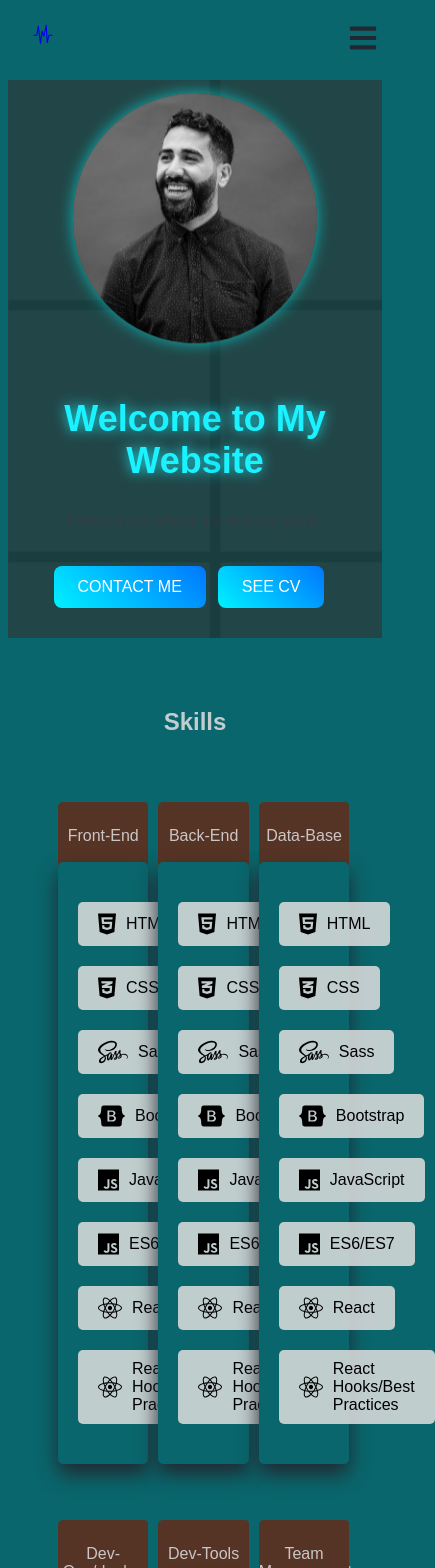
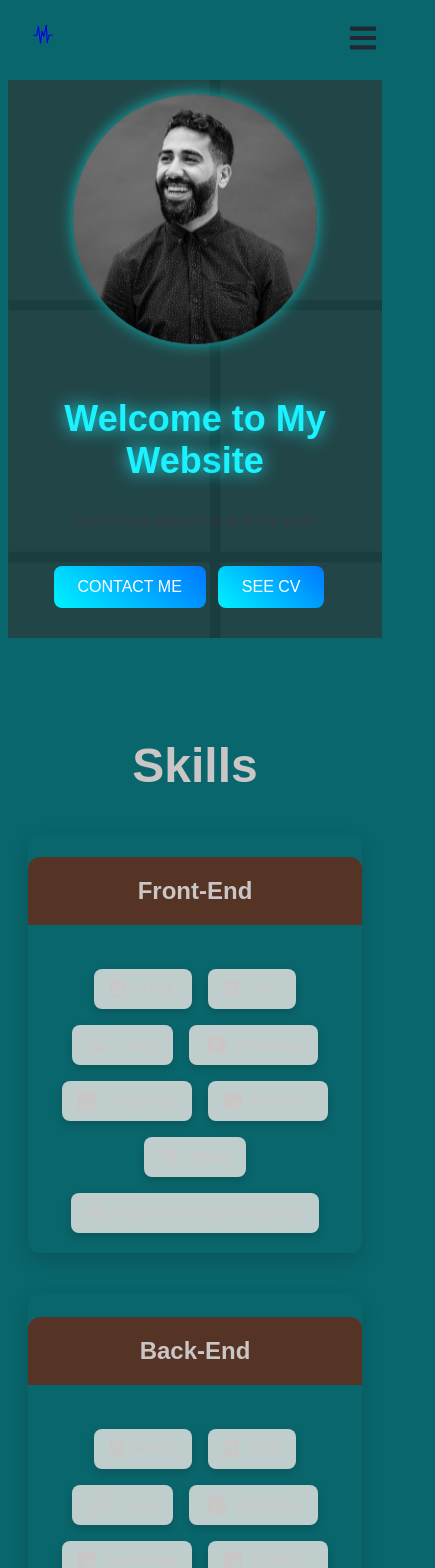
Before and after one commit to ahmad-mj/react-portfolio, a React (Create React App) app: page / in a window 390 px wide. Shown: the top 1568 px of the page, 435 px wide, since content can reach past the window. Built offline with nearby package versions, Linux system fonts and the light colour scheme.

Commit message:
Update style and make skills more responsive

```diff
--- a/src/containers/skills/styles.scss
+++ b/src/containers/skills/styles.scss
@@ -1,68 +1,91 @@
 @import '../../global.scss';
 
 .skills-section {
-  padding: 50px 0;
+  padding: 60px 20px;
+
+  h2 {
+    text-align: center;
+    margin-bottom: 40px;
+    color: var(--white);
+    font-size: 3rem;
+  }
 
   .box {
     display: grid;
-    grid-template-columns: repeat(3, 33%);
-    grid-template-rows: auto;
-    column-gap: 10px;
-    padding: 20px 50px;
-  }
-
-  h2 {
-    text-align: center;
-    margin-bottom: 30px;
-    color: var(--theme-main-color);
+    grid-template-columns: repeat(auto-fit, minmax(280px, 1fr));
+    gap: 40px;
+    padding: 0 20px;
   }
 
   .skill-category {
-    margin-bottom: 40px;
+    background: var(--theme-background-color);
+    border-radius: 12px;
+    box-shadow: 0 8px 20px rgba(0, 0, 0, 0.15);
+    transition: transform 0.3s ease, box-shadow 0.3s ease;
+
+    &:hover {
+      transform: translateY(-5px);
+      box-shadow: 0 12px 30px rgba(0, 0, 0, 0.2);
+    }
 
     h3 {
-      margin-bottom: -8px;
       text-align: center;
       background: var(--primary_bg);
       color: var(--white);
-      padding: 25px 0px;
-      font: message-box;
-      border-radius: 5px 4px;
+      padding: 20px;
+      font-size: 1.5rem;
+      border-radius: 12px 12px 0 0;
     }
 
     .skills {
       display: flex;
       flex-wrap: wrap;
-      gap: 20px;
-      padding: 40px 20px;
-      background: var(--theme-background-color);
-      box-shadow: 0 10px 20px 0;
-      border-radius: 5px;
+      justify-content: center;
+      gap: 16px;
+      padding: 20px;
 
       .skill {
         display: flex;
         align-items: center;
-        padding: 10px 20px;
-        background-color: var(--theme-main-color);
-        color: var(--black);
-        border-radius: 5px;
+        gap: 10px;
+        padding: 10px 16px;
+        border-radius: 8px;
+        background: var(--theme-main-color);
+        color: var(--white);
+        transition: all 0.3s ease;
+        box-shadow: 0 4px 8px rgba(0, 0, 0, 0.15);
 
         svg {
-          font-size: 24px;
-          margin-right: 10px;
+          font-size: 20px;
+          transition: color 0.3s ease, transform 0.3s ease;
         }
 
         p {
-          font-size: 16px;
+          font-size: 15px;
+          font-weight: 500;
           margin: 0;
+        }
+
+        &:hover {
+          background: var(--lightColor);
+          transform: translateY(-3px);
+
+          svg {
+            color: var(--sideColor);
+            transform: scale(1.2);
+          }
         }
       }
     }
   }
 }
 
-@media screen and (min-width: 250px) and (max-width: 480px) {
-  .box {
-    grid-template-columns: repeat(1, 3fr);
+
+@media screen and (max-width: 768px) {
+  .skills-section {
+    .box {
+      grid-template-columns: repeat(auto-fit, minmax(250px, 1fr));
+      padding: 0;
+    }
   }
 }
```
